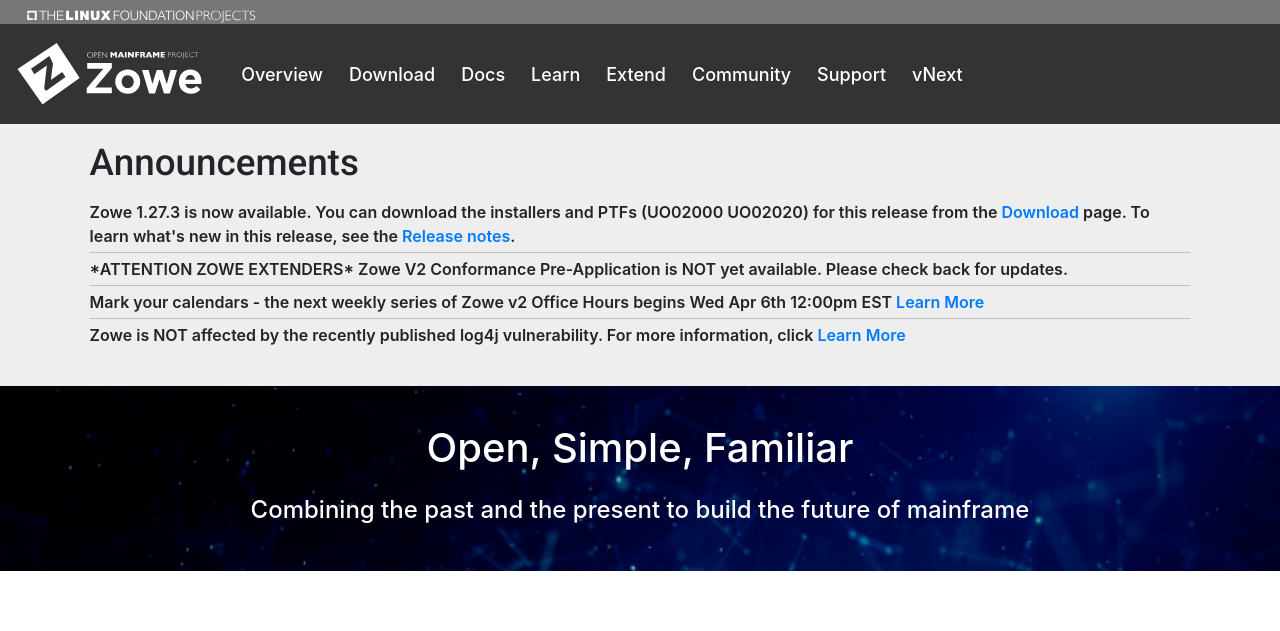
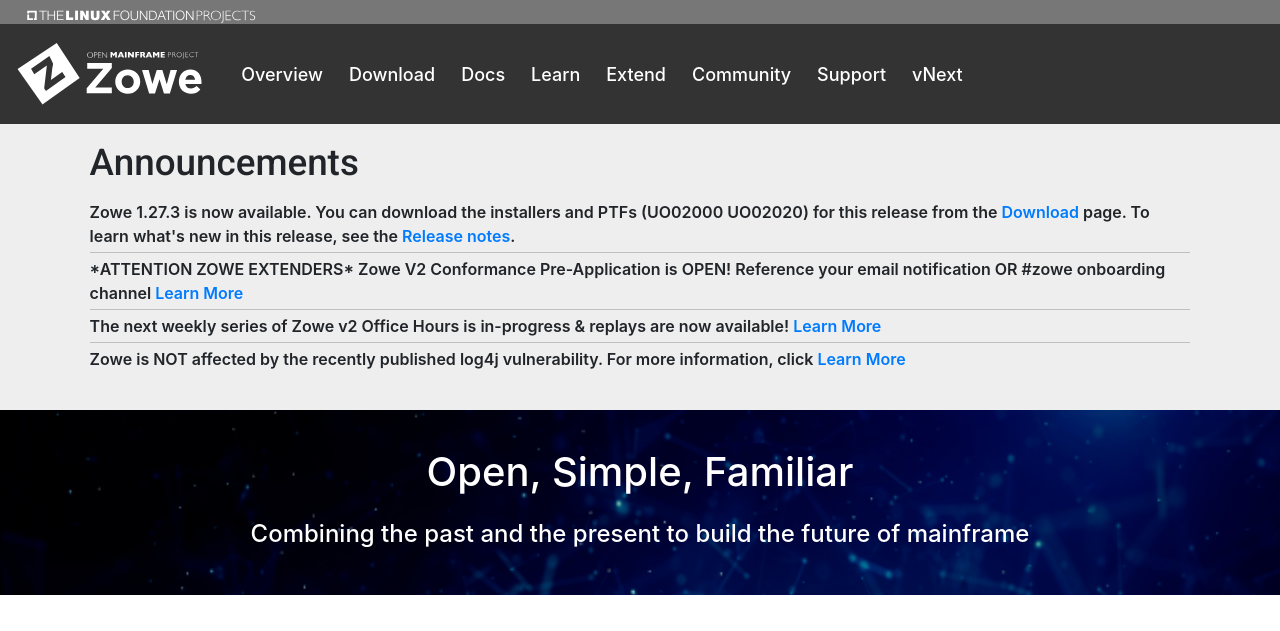
Before and after one commit to zowe/zowe.github.io, a Jekyll site: the page built from index.md, in a window 1280 px wide and 900 px high, cut to the strip 0-631 px from the top of the window. Built offline with Jekyll 4.4.1, drawn with Linux system fonts in a browser that asks for light colours; our own code applies the rules of GitHub Pages for plain Markdown files.

Commit message:
Update announcements.yml
Signed-off-by: Rose Sakach <Rose.Sakach@broadcom.com>

```diff
--- a/_data/announcements.yml
+++ b/_data/announcements.yml
@@ -1,7 +1,8 @@
 # Announcements
 # Any kind of links should NOT be in ""
-- announcement: "*ATTENTION ZOWE EXTENDERS* Zowe V2 Conformance Pre-Application is NOT yet available. Please check back for updates."
-- announcement: "Mark your calendars - the next weekly series of Zowe v2 Office Hours begins Wed Apr 6th 12:00pm EST"
+- announcement: "*ATTENTION ZOWE EXTENDERS* Zowe V2 Conformance Pre-Application is OPEN! Reference your email notification OR #zowe onboarding channel"
+  link: https://slack.openmainframeproject.org/
+- announcement: "The next weekly series of Zowe v2 Office Hours is in-progress & replays are now available!"
   link: https://www.zowe.org/vNext.html#office-hours
 - announcement: "Zowe is NOT affected by the recently published log4j vulnerability. For more information, click"
   link: https://github.com/zowe/community/issues/1381
```
